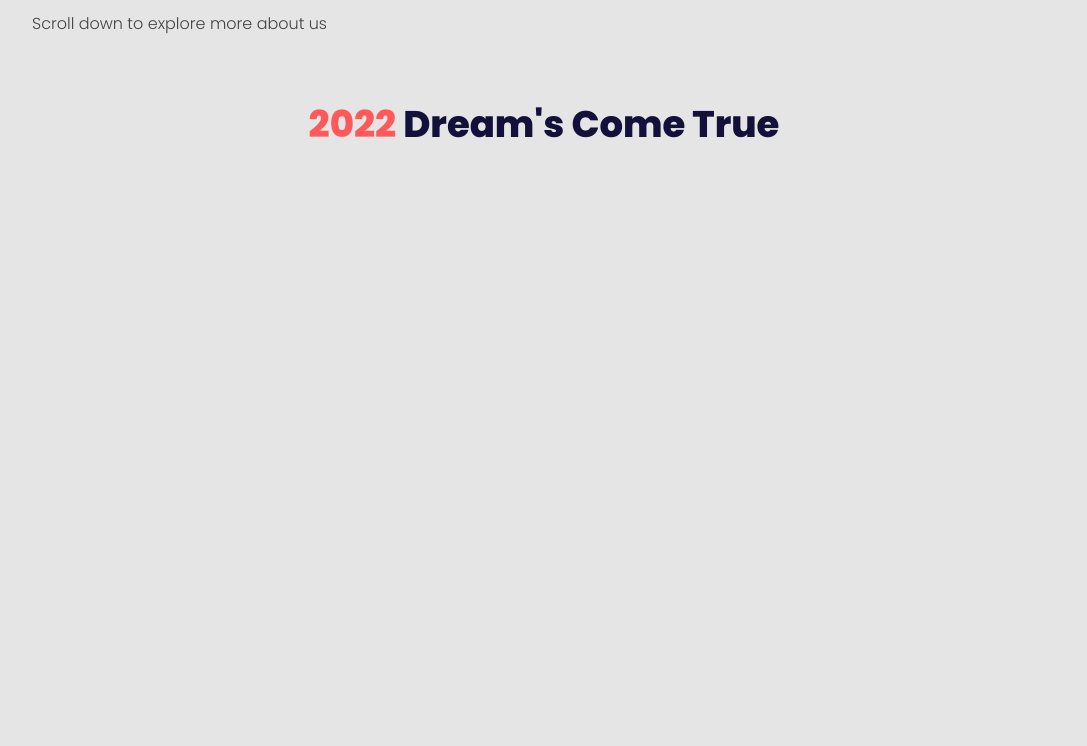
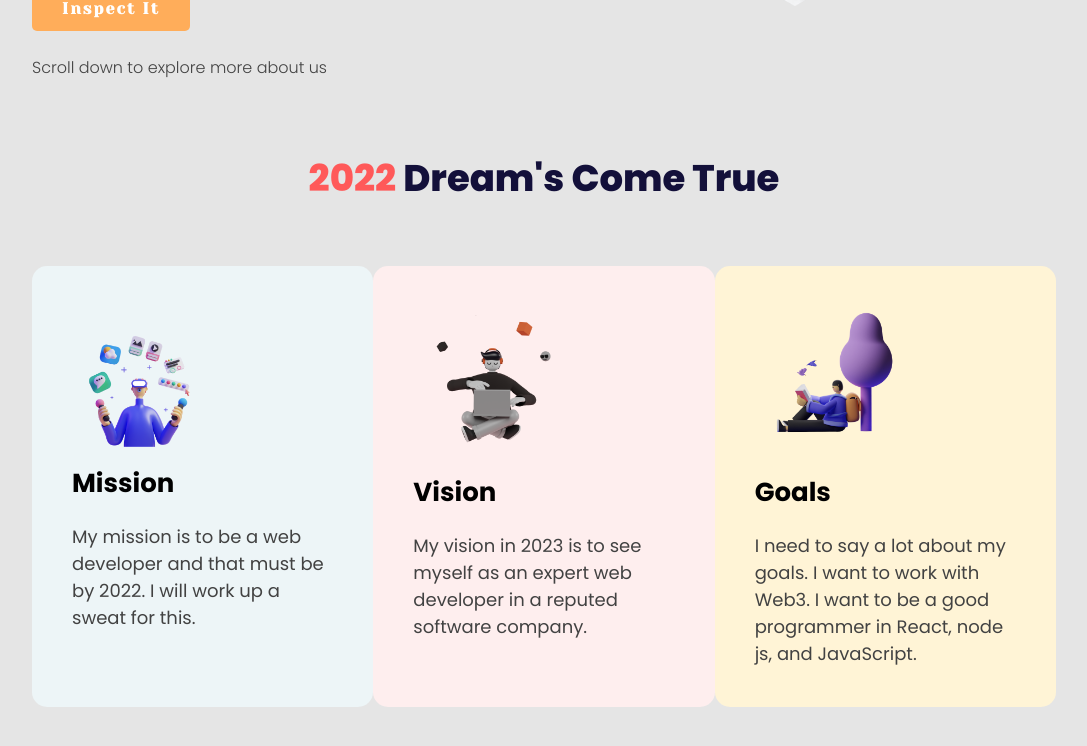
Before and after one commit to Tanvirmehedi/assignment-one, a plain HTML site: page index.html in a window 1280 px wide. Shown: the part 376-1122 px from the top of the page, without its empty margins (96-1183 px from the left). Before the commit the page ends 800 px from the top, so only its background shows below. Drawn offline with Linux system fonts and the light colour scheme.

Commit message:
My Dream Part Complite

```diff
--- a/css/style.css
+++ b/css/style.css
@@ -32,6 +32,7 @@ body {
 
 .title {
   text-align: center;
+  margin-bottom: 60px;
 }
 .title h2 {
   color: #13103a;
@@ -47,14 +48,14 @@ body {
 /* Basic Css Added */
 
 #hero_top {
-  margin-bottom: 60px;
+  margin-bottom: 70px;
 }
 .hero_top_flexBox {
   display: flex;
 }
 .hero_top_flexBox_left {
   width: 50%;
-  margin-top: 8%;
+  margin-top: 12%;
 }
 
 .hero_top_flexBox_left h1 {
@@ -76,7 +77,7 @@ body {
   color: #3e3e3e;
   width: 486px;
   font-weight: 300;
-  font-size: 16px;
+  font-size: 17px;
   font-family: "Poppins", sans-serif;
   margin-bottom: 18px;
 }
@@ -95,13 +96,53 @@ body {
   text-align: center;
 }
 .hero_top_flexBox_right img {
-  width: 50%;
+  width: 60%;
 }
 
 /* HERO TOP CSS END */
 
 #my_dream {
+  margin-bottom: 70px;
 }
 
 .my_dream_flexBox {
+  display: flex;
+  justify-content: space-between;
 }
+
+.my_dream_flexBox div {
+  width: 420px;
+  height: auto;
+  border-radius: 15px;
+  padding: 40px;
+}
+
+.my_dream_flexBox img {
+  display: block;
+  width: 60%;
+}
+.my_dream_flexBox div h3 {
+  color: #000000;
+  font-family: "Poppins", sans-serif;
+  font-weight: 700;
+  font-size: 26px;
+  margin-top: 10px;
+  text-transform: capitalize;
+}
+
+.my_dream_flexBox div p {
+  font-size: 18px;
+  margin-top: 20px;
+  font-family: "Poppins";
+  font-weight: 400;
+  color: #424242;
+}
+.my_dream_left {
+  background-color: #edf5f7;
+}
+.my_dream_middle {
+  background-color: #feeeee;
+}
+.my_dream_right {
+  background-color: #fff4d6;
+}
--- a/index.html
+++ b/index.html
@@ -45,8 +45,35 @@
         <h2><span>2022</span> Dream's Come True</h2>
       </div>
       <div class="container">
-        <div class="my_dream_flexBox"></div>
+        <div class="my_dream_flexBox">
+          <div class="my_dream_left">
+            <img src="./images/illustrators/illustrator-1.png" alt="mission" />
+            <h3>Mission</h3>
+            <p>
+              My mission is to be a web developer and that must be by 2022. I
+              will work up a sweat for this.
+            </p>
+          </div>
+          <div class="my_dream_middle">
+            <img src="./images/illustrators/illustrator-2.png" alt="vision" />
+            <h3>Vision</h3>
+            <p>
+              My vision in 2023 is to see myself as an expert web developer in a
+              reputed software company.
+            </p>
+          </div>
+          <div class="my_dream_right">
+            <img src="./images/illustrators/illustrator-3.png" alt="goals" />
+            <h3>Goals</h3>
+            <p>
+              I need to say a lot about my goals. I want to work with Web3. I
+              want to be a good programmer in React, node js, and JavaScript.
+            </p>
+          </div>
+        </div>
       </div>
     </section>
+
+    <!-- END OF MY DREAM PART -->
   </body>
 </html>
```
Also changed, not shown: images/sec3.jpg (added), images/sec4.jpg (added).
